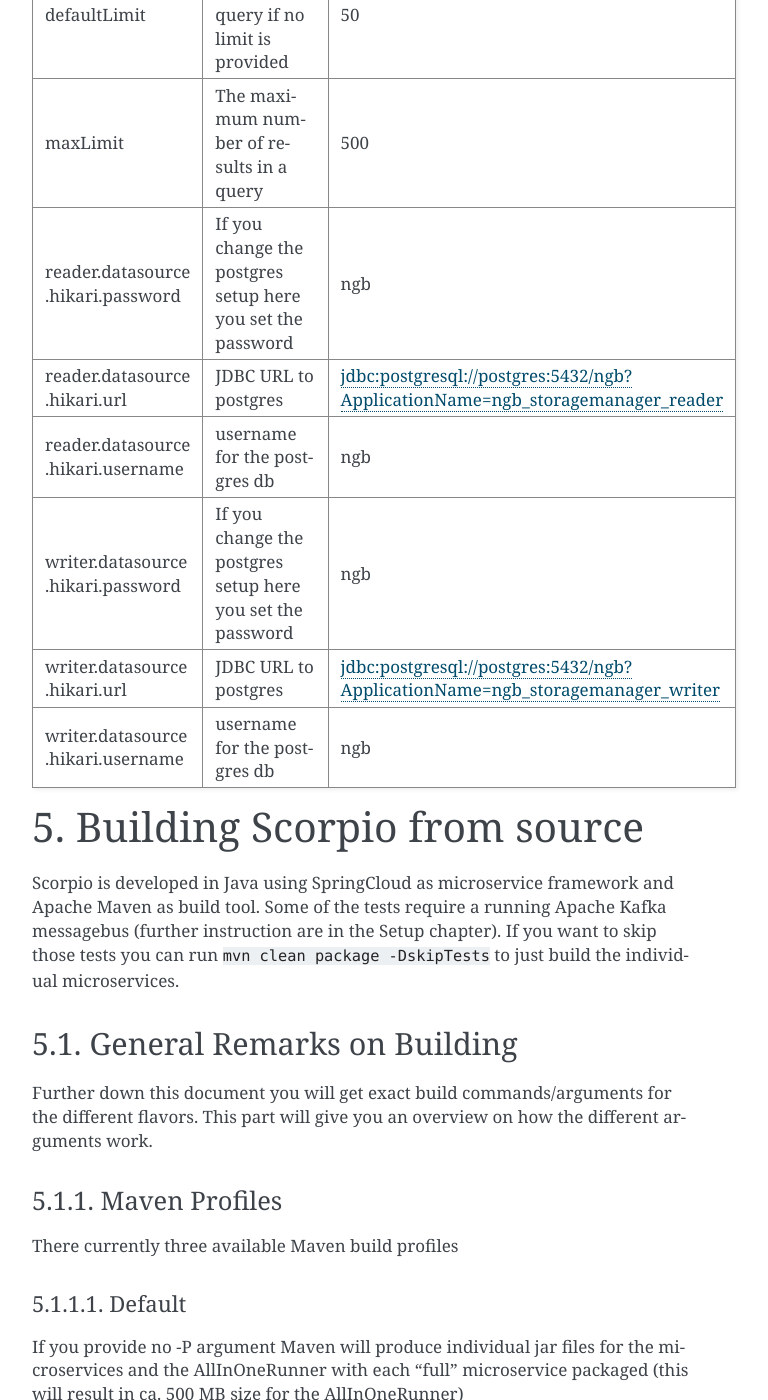
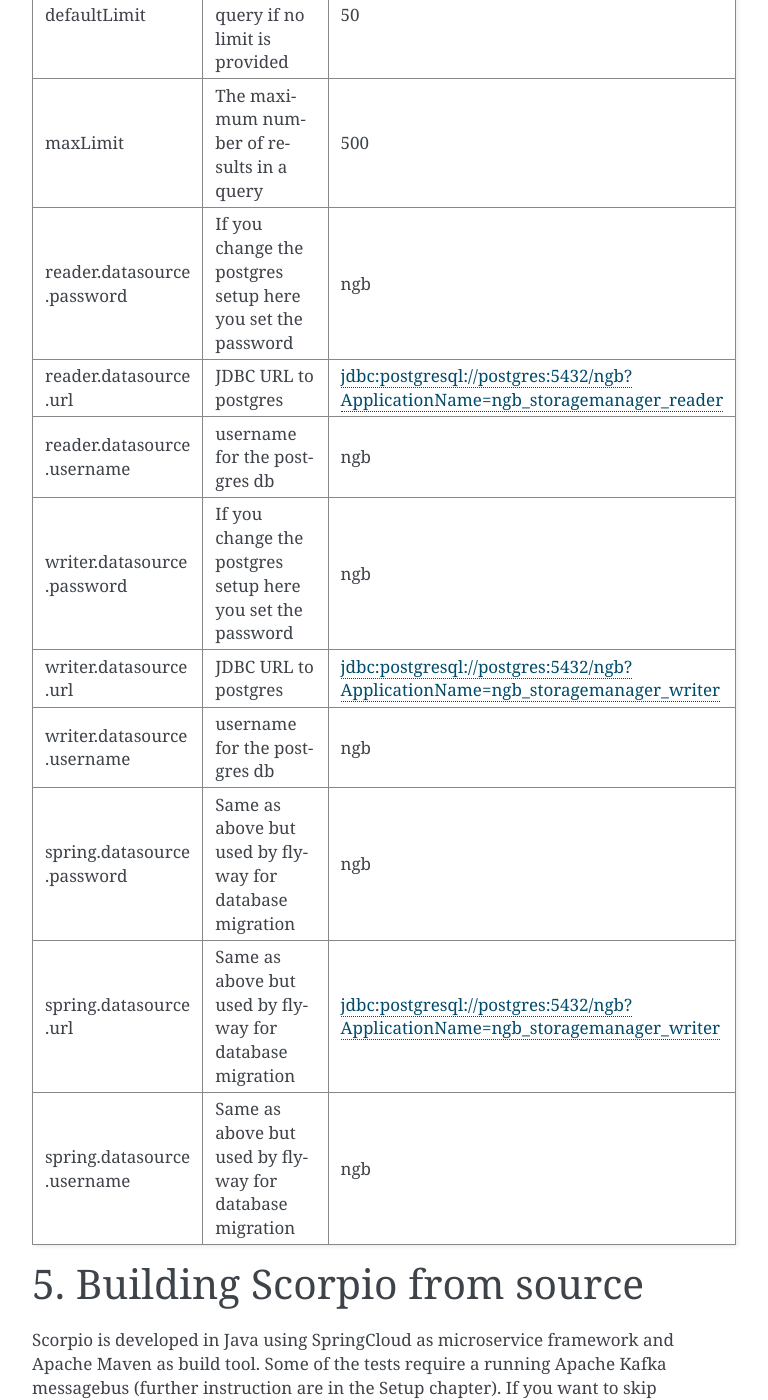
Before and after one commit to ScorpioBroker/ScorpioBroker, a Sphinx documentation site: the page built from docs/en/source/buildScorpio.rst, in a window 1280 px wide and 1400 px high, scrolled down 3203 px. Shown: the whole window, without its empty margins (388-1156 px from the left). Built offline with Sphinx 7.4.7, drawn with Linux system fonts in a browser that asks for light colours; pages that are not in the unit, such as notebooks, are missing from menus.

Commit message:
Update buildScorpio.rst

```diff
--- a/docs/en/source/buildScorpio.rst
+++ b/docs/en/source/buildScorpio.rst
@@ -110,24 +110,32 @@
 | maxLimit          | The maximum number of results in a query        | 500                                                                            |
 +-------------------+-------------------------------------------------+--------------------------------------------------------------------------------+
 | reader.datasource | If you change the postgres setup here you set   | ngb                                                                            |
-| .hikari.password  | the password                                    |                                                                                |
+| .password         | the password                                    |                                                                                |
 +-------------------+-------------------------------------------------+--------------------------------------------------------------------------------+
 | reader.datasource | JDBC URL to postgres                            | jdbc:postgresql://postgres:5432/ngb?ApplicationName=ngb_storagemanager_reader  |
-| .hikari.url       |                                                 |                                                                                |
+| .url              |                                                 |                                                                                |
 +-------------------+-------------------------------------------------+--------------------------------------------------------------------------------+
 | reader.datasource | username for the postgres db                    | ngb                                                                            |
-| .hikari.username  |                                                 |                                                                                |
+| .username         |                                                 |                                                                                |
 +-------------------+-------------------------------------------------+--------------------------------------------------------------------------------+
 | writer.datasource | If you change the postgres setup here you set   | ngb                                                                            |
-| .hikari.password  | the password                                    |                                                                                |
+| .password         | the password                                    |                                                                                |
 +-------------------+-------------------------------------------------+--------------------------------------------------------------------------------+
 | writer.datasource | JDBC URL to postgres                            | jdbc:postgresql://postgres:5432/ngb?ApplicationName=ngb_storagemanager_writer  |
-| .hikari.url       |                                                 |                                                                                |
+| .url              |                                                 |                                                                                |
 +-------------------+-------------------------------------------------+--------------------------------------------------------------------------------+
 | writer.datasource | username for the postgres db                    | ngb                                                                            |
-| .hikari.username  |                                                 |                                                                                |
+| .username         |                                                 |                                                                                |
 +-------------------+-------------------------------------------------+--------------------------------------------------------------------------------+
-
+| spring.datasource | Same as above but used by flyway for database   | ngb                                                                            |
+| .password         | migration                                       |                                                                                |
++-------------------+-------------------------------------------------+--------------------------------------------------------------------------------+
+| spring.datasource | Same as above but used by flyway for database   | jdbc:postgresql://postgres:5432/ngb?ApplicationName=ngb_storagemanager_writer  |
+| .url              | migration                                       |                                                                                |
++-------------------+-------------------------------------------------+--------------------------------------------------------------------------------+
+| spring.datasource | Same as above but used by flyway for database   | ngb                                                                            |
+| .username         | migration                                       |                                                                                |
++-------------------+-------------------------------------------------+--------------------------------------------------------------------------------+
 
 
 ****************************
```
